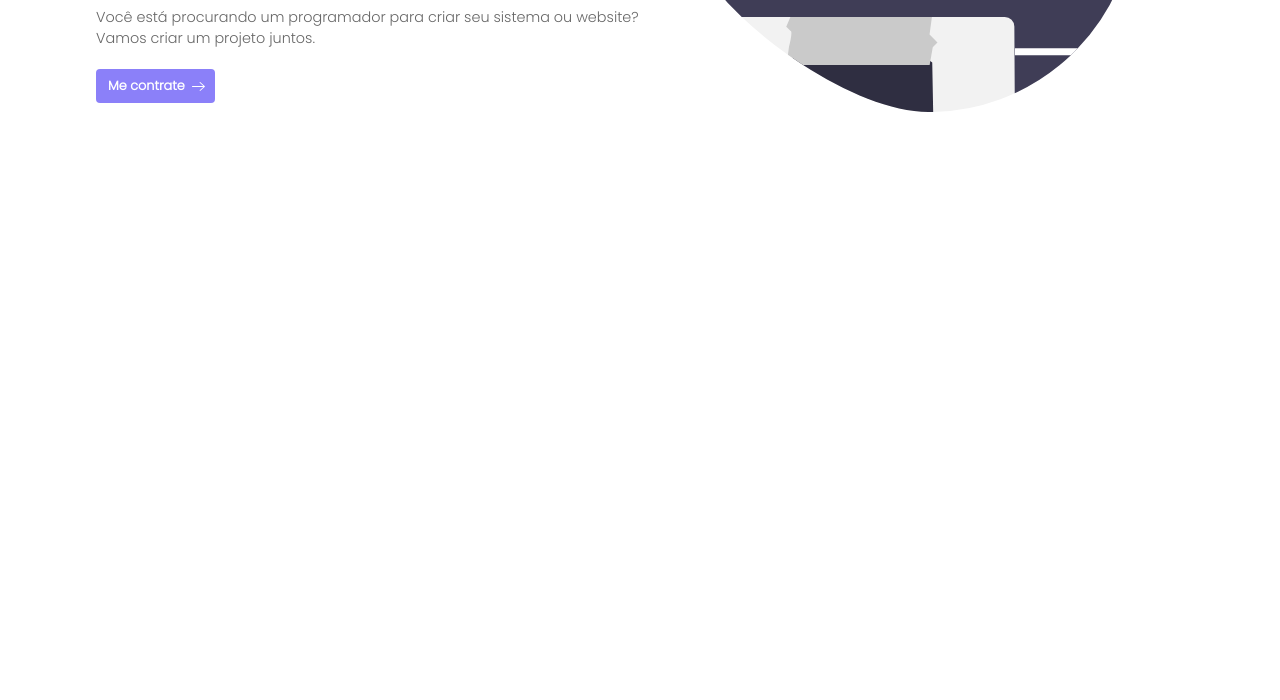
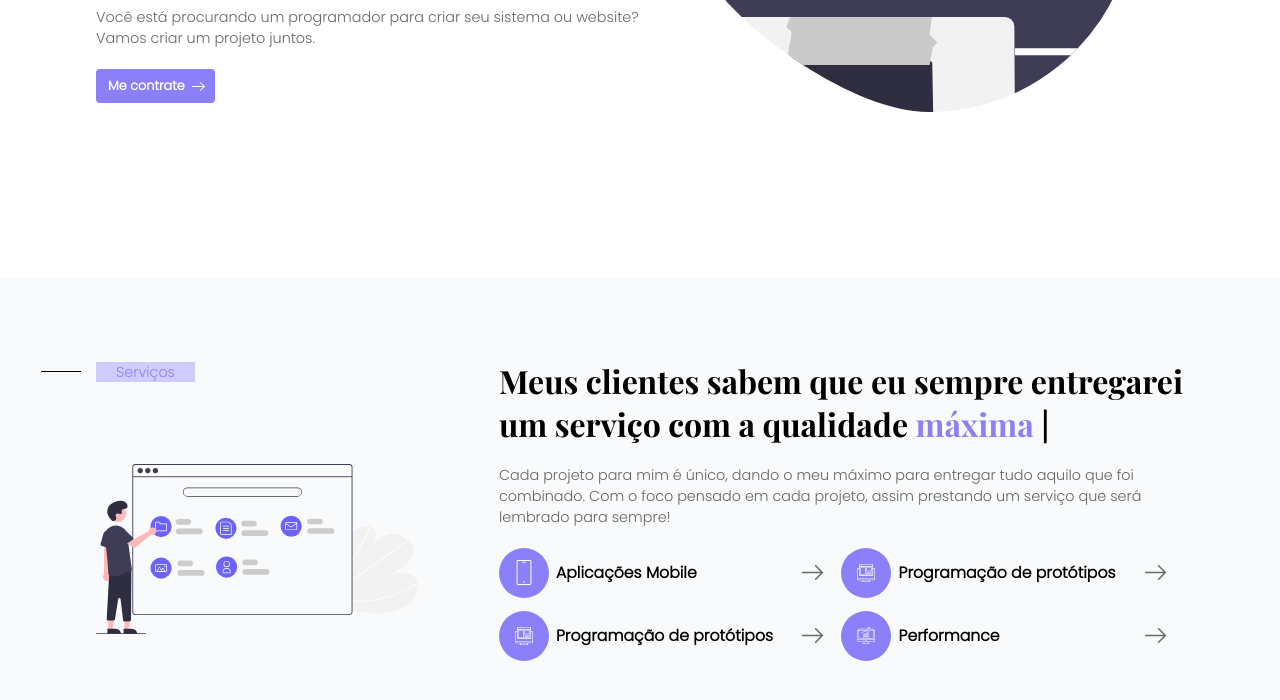
Before and after one commit to viniciussnt/portifolio, a plain HTML site: page index.html in a window 1280 px wide. Shown: the part 538-1238 px from the top of the page. Before the commit the page ends 800 px from the top, so only its background shows below. Drawn offline with nearby package versions, Linux system fonts and the light colour scheme.

Commit message:
feat e style
Foi feito a parte de serviços e estilização do mesmo e algumas alterações no style.css

```diff
--- a/index.html
+++ b/index.html
@@ -30,7 +30,8 @@
         <h1>me chamo</h1>
         <h1 class="color-primary">Vinicius</h1>
         <h3 class="margin-top-20">Programador frontend</h3>
-        <p class="margin-top-10">Você está procurando um programador para criar seu sistema ou website? Vamos criar um projeto juntos.</p>
+        <p class="margin-top-10">Você está procurando um programador para criar seu sistema ou website? Vamos criar um
+          projeto juntos.</p>
         <a class="button margin-top-20" href="">Me contrate</a>
       </section>
       <section class="right">
@@ -39,6 +40,69 @@
     </article>
 
   </div>
+
+  <article class="services">
+    <div class="container services-inside">
+      <section class="left">
+        <span class="title-section">Serviços</span>
+        <img src="./images/images-background/ic-servicos.svg" alt="Serviços" />
+      </section>
+      <section class="right">
+        <h2>Meus clientes sabem que eu sempre entregarei um serviço com a qualidade
+          <span class="h2 color-primary">máxima</span>
+          <span class="h2 color-secundary">|</span>
+        </h2>
+        <p class="margin-top-20">Cada projeto para mim é único, dando o meu máximo para entregar tudo aquilo que foi
+          combinado. Com o foco
+          pensado em cada projeto, assim prestando um serviço que será lembrado para sempre!
+        </p>
+
+        <div class="margin-top-20">
+          <section class="my-services first">
+
+            <aside class="single-component">
+              <div class="box-image">
+                <img src="./images/icons/ic-celular.svg" alt="" />
+              </div>
+              <h4>Aplicações Mobile</h4>
+              <img class="arrow-right" src="./images/icons/ic-flecha.svg" alt="" />
+            </aside>
+
+            <aside class="single-component">
+              <div class="box-image">
+                <img src="./images/icons/ic-prototipo.svg" alt="" />
+              </div>
+              <h4>Programação de protótipos</h4>
+              <img class="arrow-right" src="./images/icons/ic-flecha.svg" alt="" />
+            </aside>
+
+          </section>
+
+          <section class="my-services second">
+
+            <aside class="single-component">
+              <div class="box-image">
+                <img src="./images/icons/ic-prototipo.svg" alt="" />
+              </div>
+              <h4>Programação de protótipos</h4>
+              <img class="arrow-right" src="./images/icons/ic-flecha.svg" alt="" />
+            </aside>
+
+            <aside class="single-component">
+              <div class="box-image">
+                <img src="./images/icons/ic-performance.svg" alt="" />
+              </div>
+              <h4>Performance</h4>
+              <img class="arrow-right" src="./images/icons/ic-flecha.svg" alt="" />
+            </aside>
+
+          </section>
+        </div>
+      </section>
+    </div>
+
+  </article>
+
 </body>
 
 </html>
--- a/styles/pages/services.css
+++ b/styles/pages/services.css
@@ -0,0 +1,51 @@
+.services {
+    background-color: var(--color-white-background);
+}
+
+.services .services-inside {
+    display: grid;
+    grid-template-columns: 1fr 1.7fr;
+    margin-top: 5rem;
+    padding: 5rem 0;
+}
+
+.services .left img {
+    width: 80%;
+    margin-top: 5rem;
+    display: block;
+}
+
+.services .services-inside .my-services {
+    display: grid;
+    grid-template-columns: 1fr 1fr;
+}
+
+.services .services-inside .my-services img {
+    width: 100%;
+}
+
+.services .services-inside .my-services .single-component {
+    display: grid;
+    grid-template-columns: 2fr 8fr 2fr;
+    align-items: center;
+    margin-bottom: .8rem;
+}
+
+.services .services-inside .my-services .box-image {
+    background-color: var(--color-primary);
+    padding: 1rem;
+    border-radius: 50%;
+    width: 50px;
+    height: 50px;
+    display: flex;
+    justify-content: center;
+    align-items: center;
+}
+
+.services .services-inside .my-services .box-image img {
+    max-height: 25px;
+}
+
+.services .services-inside .my-services .arrow-right {
+    max-height: 15px;
+}
--- a/styles/styles.css
+++ b/styles/styles.css
@@ -35,7 +35,9 @@ h1 {
     margin: 0;
 }
 
+.h2,
 h2 {
+    font-family: "Playfair Display", serif;
     font-size: 2rem;
     margin: 0;
 }
@@ -44,6 +46,12 @@ h3 {
     font-size: 1.5rem;
     margin: 0;
     color: var(--color-text-h3);
+    font-family: 'Poppins', sans-serif;
+}
+
+h4 {
+    font-size: .98rem;
+    margin: 0;
     font-family: 'Poppins', sans-serif;
 }
 
```
